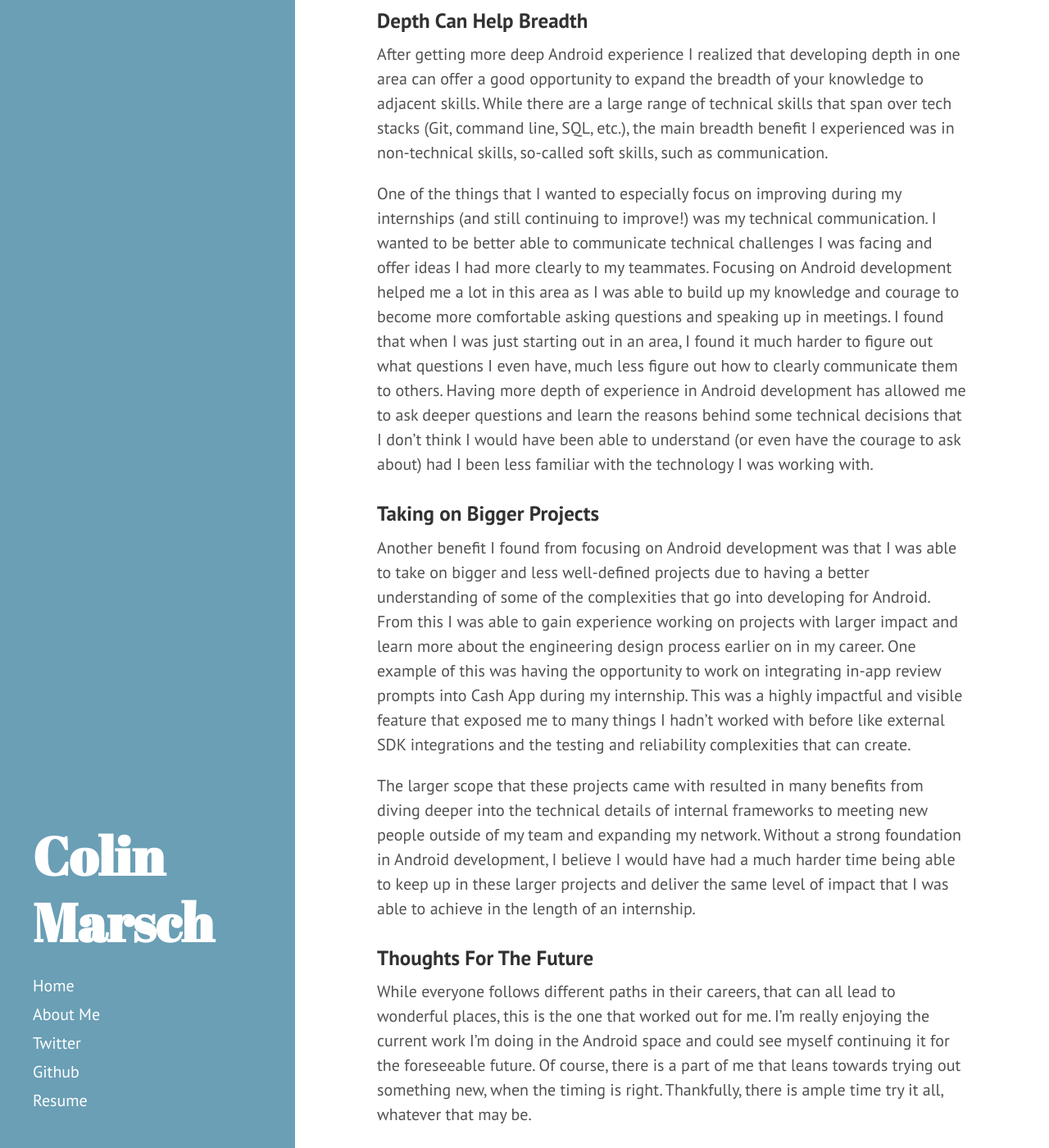
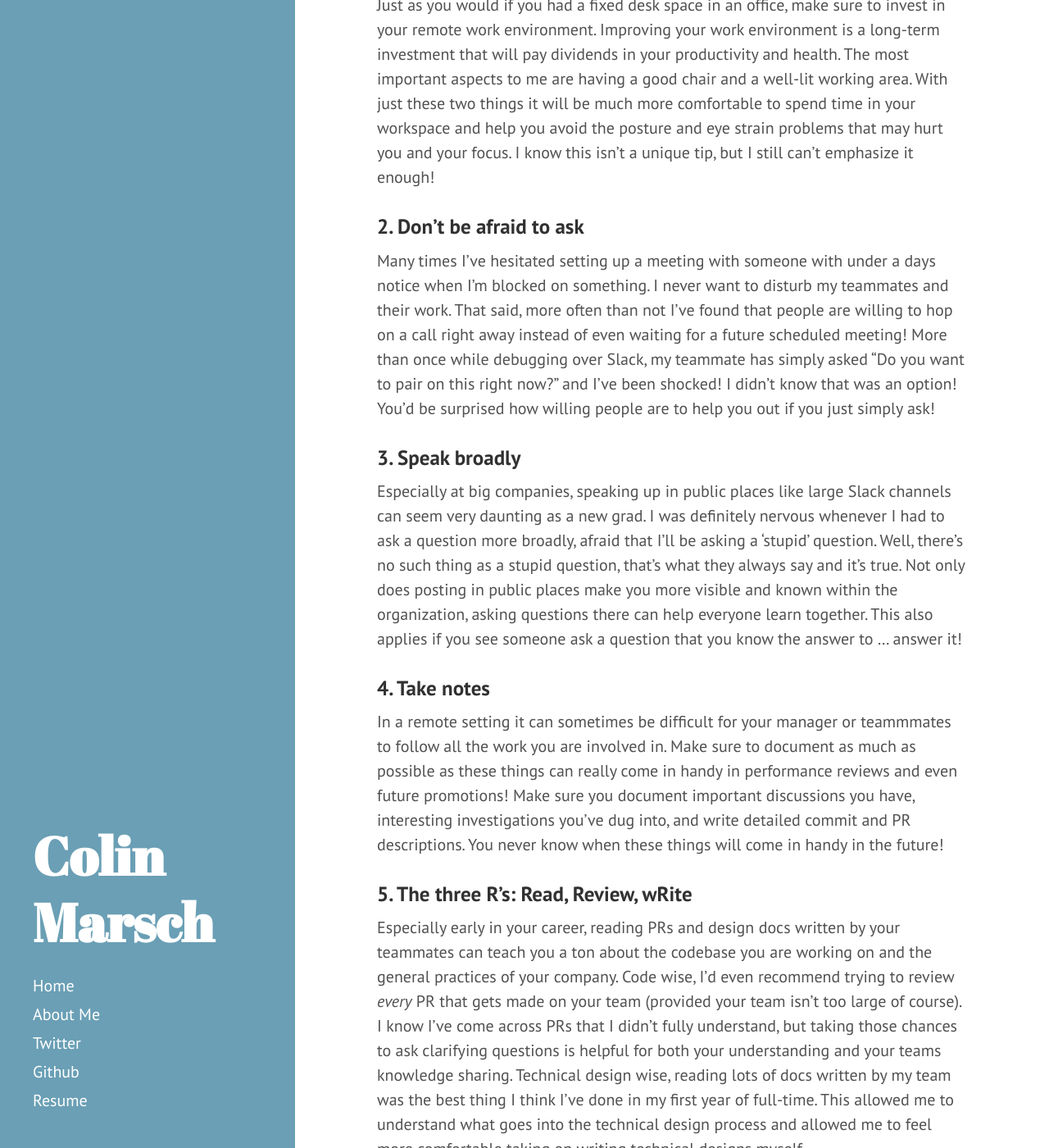
Before and after one commit to colinmarsch/colinmarsch.github.io, a Jekyll site: the page built from index.html, in a window 1280 px wide and 1400 px high, scrolled down 520 px. Shown: the whole window at 82% size. Built offline with Jekyll 4.4.1, drawn with Linux system fonts in a browser that asks for light colours; the list of posts is cut into pages by our own code; some of the changed text lies outside the part shown.

Commit message:
Add new grad tips blog post

```diff
--- a/_posts/2022-07-06-thoughts-on-finding-a-niche.md
+++ b/_posts/2022-07-06-thoughts-on-finding-a-niche.md
@@ -1,7 +1,7 @@
 ---
 layout: post
 title: Thoughts on Finding an Early Career Niche
-tags: android internship new-grad
+tags: android internship new-grad career
 ---
 Of the six internships that I completed during my undergrad, five were focused on Android
 development. When I was starting university and thinking about what I would like to work
--- /dev/null
+++ b/_posts/2022-08-30-tips-for-remote-new-grads.md
@@ -0,0 +1,44 @@
+---
+layout: post
+title: 7 Tips for (Remote) New Grad Software Engineers
+tags: remote new-grad career internship
+---
+
+Like many others I've been working remotely since the beginning of the pandemic. During this time I did two remote internships, one at [Google](https://www.google.com/) and one at [Cash App](https://
+cash.app/), before returning to Cash App full-time. I was initially nervous how this was all going to go, especially beginning my career without any in-person mentorship. As the time has gone on, I've
+grown to really enjoy the flexibility of this remote/hybrid work world and I wanted to share some of the tips that helped me in the first year of my full-time career, including some remote specific tips.
+
+### 1. Invest in your workspace
+Just as you would if you had a fixed desk space in an office, make sure to invest in your remote work environment. Improving your work environment is a long-term investment that will pay dividends in your productivity and health. The most important aspects to me are having a good chair and a well-lit working area. With just these two things it will be much more comfortable to
+spend time in your workspace and help you avoid the posture and eye strain problems that may hurt you and your focus. I know this isn't a unique tip, but I still can't emphasize it enough!
+
+### 2. Don't be afraid to ask
+Many times I've hesitated setting up a meeting with someone with under a days notice when I'm blocked on something. I never want to disturb my teammates and their work. That said, more often than not
+I've found that people are willing to hop on a call right away instead of even waiting for a future scheduled meeting! More than once while debugging over Slack, my teammate has simply asked "Do you want to pair on this right now?" and I've been shocked! I didn't know that was an option! You'd be surprised how willing people are to help you out if you just simply ask!
+
+### 3. Speak broadly
+Especially at big companies, speaking up in public places like large Slack channels can seem very daunting as a new grad. I was definitely nervous whenever I had to ask a question more broadly, afraid
+that I'll be asking a 'stupid' question. Well, there's no such thing as a stupid question, that's what they always say and it's true. Not only does posting in public places make you more visible and
+known within the organization, asking questions there can help everyone learn together. This also applies if you see someone ask a question that you know the answer to ... answer it!
+
+### 4. Take notes
+In a remote setting it can sometimes be difficult for your manager or teammmates to follow all the work you are involved in. Make sure to document as much as possible as these things can really come in
+handy in performance reviews and even future promotions! Make sure you document important discussions you have, interesting investigations you've dug into, and write detailed commit and PR descriptions.
+You never know when these things will come in handy in the future!
+
+### 5. The three R's: Read, Review, wRite
+Especially early in your career, reading PRs and design docs written by your teammates can teach you a ton about the codebase you are working on and the general practices
+of your company. Code wise, I'd even recommend trying to review _every_ PR that gets made on your team (provided your team isn't too large of course). I know I've come across PRs that I didn't fully
+understand, but taking those chances to ask clarifying questions is helpful for both your understanding and your teams knowledge sharing. Technical design wise, reading lots of docs written by my team
+was the best thing I think I've done in my first year of full-time. This allowed me to understand what goes into the technical design process and allowed me to feel more comfortable taking on writing
+technical designs myself.
+
+### 6. Keep it casual
+When working remotely, it's super easy for all of your interactions with your teammates to be based around work and your current projects, as you miss out on the casual conversations with your team over
+lunch and during after work activities. These can be added back through coffee chat style 1:1 calls or as a whole team doing game nights or happy hour calls to just chat about non-work things. Although
+it can be tempting to just keep focusing on your work, if any of these types of invites reach your inbox make sure to click YES!
+
+### 7. Flex it out
+Lastly, I want to stress that anyone in a remote work situation should not ignore the added flexibility that it can provide to your life. Working while travelling to different locations, having more
+flexible work hours to run errands during non-peak times or just saving some extra time in your mornings are all things that I encourage everyone to take advantage of! There's nothing better than
+having full control over how you start your day.
```
